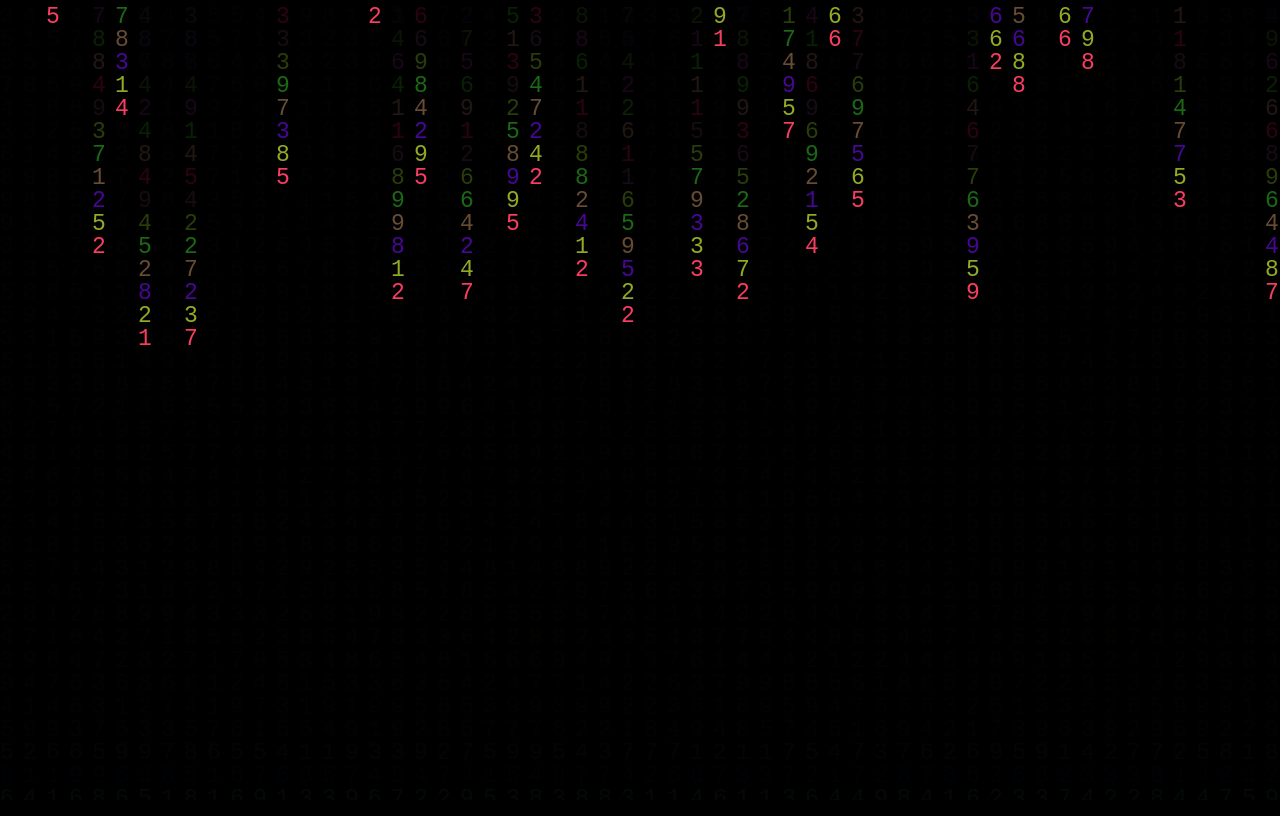
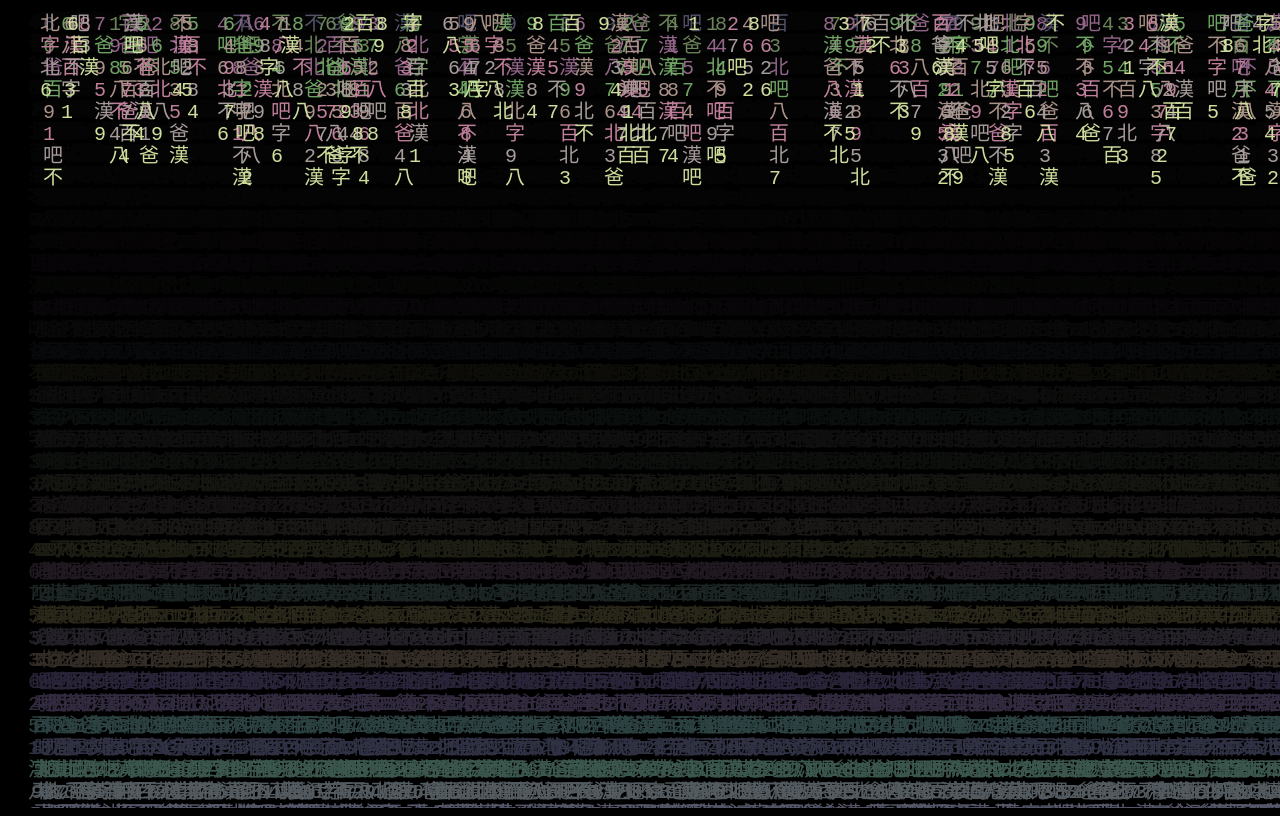
Before and after one commit to stevegr33n/matrix, a plain HTML site: page index.html in a window 1280 px wide. Drawn offline with Linux system fonts and the light colour scheme.

Commit message:
colour/speed/character changes, should break this up into multiple files

```diff
--- a/index.html
+++ b/index.html
@@ -1,77 +1,72 @@
 <html>
-
   <head>
     <style>
-      * {
+      {
         margin: 0;
         padding: 0;
       }
-
       body {
         background: black;
       }
-
       canvas {
         display: block;
       }
-
     </style>
   </head>
-
   <body>
     <canvas id="c">
     </canvas>
 
     <script>
-      var c = document.getElementById("c")
-      var ctx = c.getContext("2d")
-      c.height = window.innerHeight
-      c.width = window.innerWidth
+      var c = document.getElementById("c");
+      var ctx = c.getContext("2d");
 
-      //Chinese Characters - taken from the unicode character set
+      c.height = window.innerHeight;
+      c.width = window.innerWidth;
 
-      var matrix = "1 2 3 4 5 6 7 8 9"
-      matrix = matrix.split(" ")
-      var font_size = 23
-      var columns = c.width / font_size
+      var matrix = [1,2,3,4,5,6,7,8,9,
+      							'漢','字','吧','爸',
+                    '八','百','北','不']
+      var font_size = 20;
+      var columns = (c.width / font_size) * 20;
 
       var drops = [];
-      for (var x = 0; x < columns; x++)
-      {
-        drops[x] = 1
+      for (var x = 0; x < columns; x++) {
+        drops[x] = 1;
       }
 
       function draw() {
-        ctx.fillStyle = "rgba(0,0,0,.2)"
-        ctx.fillRect(0, 0, c.width, c.height)
+        ctx.fillStyle = "rgba(0,0,0,.1)";
+        ctx.fillRect(0, 0, c.width, c.height);
 
         function getRandomColor() {
-          var letters = '0123456789ABCDEF'
-          var color = '#'
+          var letters = '9ABCDEF';
+          var color = '#';
           for (var i = 0; i < 6; i++) {
-            color += letters[Math.floor(Math.random() * 16)]
+            color += letters[Math.floor(Math.random() * 7)];
           }
-          return color
+          return color;
         }
-        ctx.fillStyle = getRandomColor()
-
-
-        ctx.font = font_size + "px Courier New"
+        ctx.fillStyle = getRandomColor();
+        ctx.font = font_size + "px Courier New";
 
         for (var i = 0; i < drops.length; i++)
         {
-          var text = matrix[Math.floor(Math.random() * matrix.length)]
-          ctx.fillText(text, font_size * i, drops[i] * font_size)
+          var text = matrix[Math.floor(Math.random() * matrix.length)];
+          //console.log(text, font_size * i, drops[i] * font_size)
+          ctx.fillText(text, font_size + 3 * i, drops[i] * font_size);
 
           if (drops[i] * font_size > c.height && Math.random() > 0.95) {
-            drops[i] = 0
+            drops[i] = 0;
           }
-          drops[i]++
+          drops[i]+=1.1;
         }
       }
-
-      setInterval(draw, 100)
-
+      setInterval(draw, 110);
     </script>
   </body>
 </html>
+
+
+<!-- Try to figure how this whole thing works on pen and paper + Google-->
+<!-- note to self, when make diagrams of others work, be vary through about it, and use a big piece of paper -->
```
